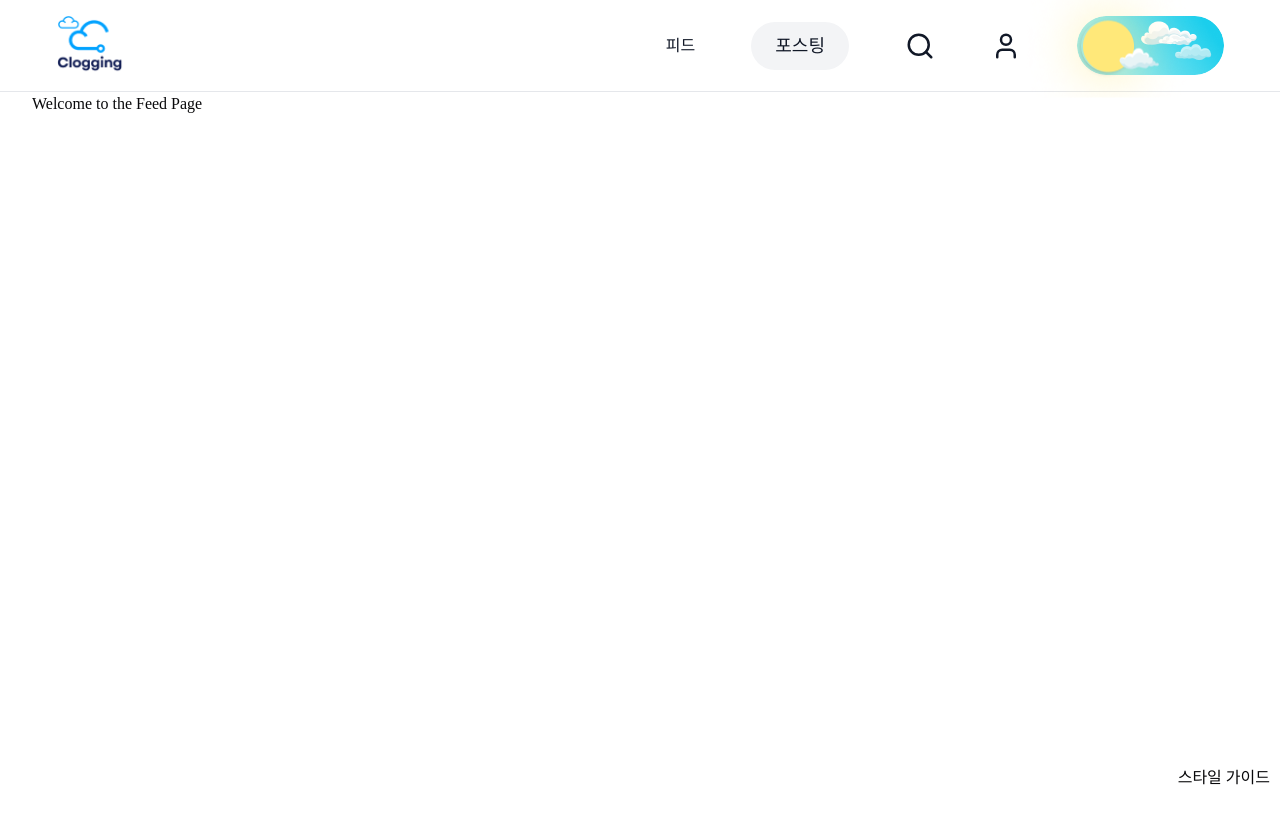
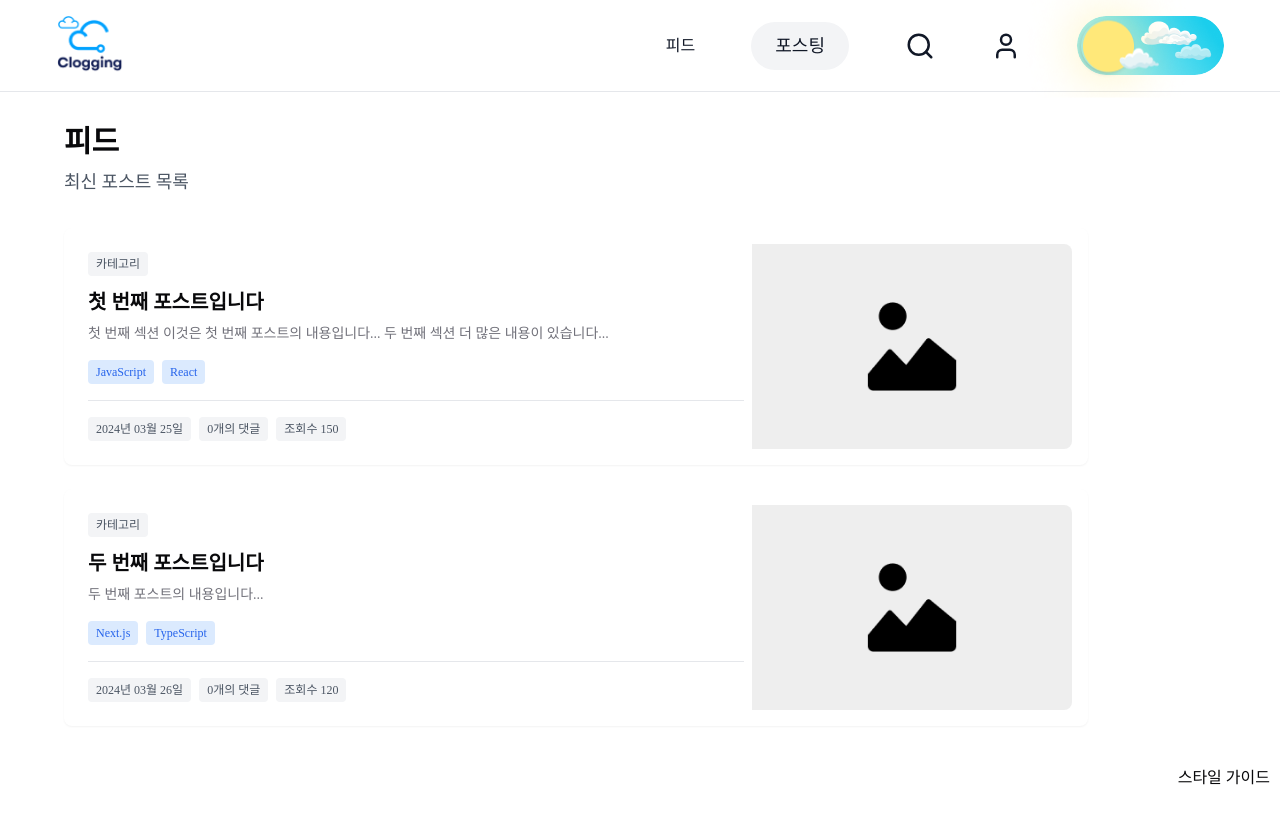
Before and after one commit to prgrms-fe-devcourse/NFE1_2_3_Clogging, a Next.js app in the folder clogging/: page /feed in a window 1280 px wide. Shown: the top 824 px of the page. Built offline with nearby package versions, Linux system fonts and the light colour scheme.

Commit message:
✨ Feat: 포스트 가로 컴포넌트 제작 #7

```diff
--- a/clogging/next.config.js
+++ b/clogging/next.config.js
@@ -1,12 +1,16 @@
 /** @type {import('next').NextConfig} */
 const nextConfig = {
   env: {
-    // 런타임에 사용할 환경 변수 명시
     NEXT_PUBLIC_API_URL: process.env.NEXT_PUBLIC_API_URL,
   },
-  // 환경 변수를 사용하는 도메인 허용
   images: {
-    domains: [process.env.NEXT_PUBLIC_API_URL],
+    remotePatterns: [
+      {
+        protocol: 'https',
+        hostname: '**',
+      },
+    ],
   },
 };
+
 export default nextConfig;
--- a/clogging/src/app/feed/page.tsx
+++ b/clogging/src/app/feed/page.tsx
@@ -1,14 +1,37 @@
 'use client';
 import { useTheme } from '@/contexts/ThemeContext';
+import { mockPosts } from '@/shared/api/mocks/posts';
+import HorizontalPostCard from '@/components/HorizontalPostCard/HorizontalPostCard';
 
 const FeedPage: React.FC = () => {
   const { isDarkMode } = useTheme();
+
   return (
     <div
-      className={`min-h-screen ${isDarkMode ? 'bg-gray-900 text-white' : 'bg-white'}`}
+      className={`min-h-screen ${
+        isDarkMode ? 'bg-gray-900 text-white' : 'bg-white'
+      }`}
     >
-      <h1>Welcome to the Feed Page</h1>
-      {/* 여기에 페이지의 다른 내용들을 추가하면 됩니다. */}
+      <div className="container mx-auto py-8">
+        {/* 헤더 영역 */}
+        <div className="mb-8">
+          <h1 className="text-3xl font-bold mb-2">피드</h1>
+          <p
+            className={`text-lg ${
+              isDarkMode ? 'text-gray-300' : 'text-gray-600'
+            }`}
+          >
+            최신 포스트 목록
+          </p>
+        </div>
+
+        {/* 포스트 목록 */}
+        <div className="space-y-6">
+          {mockPosts.map((post) => (
+            <HorizontalPostCard key={post.id} post={post} />
+          ))}
+        </div>
+      </div>
     </div>
   );
 };
--- /dev/null
+++ b/clogging/src/components/HorizontalPostCard/HorizontalPostCard.tsx
@@ -0,0 +1,83 @@
+import Link from 'next/link';
+import { Post } from '@/shared/types/post';
+import {
+  Card,
+  CardFooter,
+  CardTitle,
+  CardDescription,
+  CardContent,
+} from '@/components/ui/common/Card';
+import { Badge } from '@/components/ui/common/Badge';
+
+interface Props {
+  post: Post;
+}
+
+const HorizontalPostCard = ({ post }: Props) => {
+  const formatDate = (dateString: string) => {
+    return new Date(dateString)
+      .toLocaleDateString('ko-KR', {
+        year: 'numeric',
+        month: '2-digit',
+        day: '2-digit',
+      })
+      .replace(/\. /g, '.')
+      .replace('.', '년 ')
+      .replace('.', '월 ')
+      .replace('.', '일');
+  };
+
+  return (
+    <Link href={`/posts/${post.id}`} className="block max-w-5xl">
+      <Card className="overflow-hidden cursor-pointer transition-all duration-200 hover:shadow-lg hover:shadow-black/5 dark:hover:shadow-primary/20 dark:hover:border-primary/30">
+        {' '}
+        {/* overflow-hidden 추가 */}
+        <CardContent className="p-0">
+          <div className="flex">
+            <div className="flex-1 p-2">
+              {' '}
+              {/* 패딩 살짝 늘림 */}
+              <div className="flex flex-col gap-3 items-start justify-between mb-2">
+                <Badge variant="secondary">카테고리</Badge>
+                <CardTitle className="text-xl font-heading truncate w-full">
+                  {' '}
+                  {/* truncate로 한 줄 처리 */}
+                  {post.title}
+                </CardTitle>
+              </div>
+              <CardDescription className="text-sm text-muted-foreground mb-4 overflow-hidden line-clamp-2">
+                {post.content.replace(/[#*\n]/g, ' ').trim()}
+              </CardDescription>
+              <div className="flex gap-2 mb-4">
+                {post.tags.map((tag) => (
+                  <Badge key={tag}>{tag}</Badge>
+                ))}
+              </div>
+              <CardFooter className="justify-between px-0 pt-4 border-t">
+                <div className="flex gap-2">
+                  <Badge variant="secondary">
+                    {formatDate(post.createdAt)}
+                  </Badge>
+                  <Badge variant="secondary">0개의 댓글</Badge>{' '}
+                  {/*목데이터 상에 댓글 카운트가 없어서 일단 0개로 설정*/}
+                  <Badge variant="secondary">조회수 {post.viewCount}</Badge>
+                </div>
+              </CardFooter>
+            </div>
+            <div className="w-80 relative rounded-r-lg overflow-hidden">
+              {' '}
+              {/* 오른쪽 radius 추가 */}
+              <img
+                src="/images/card-thumbnail.png"
+                alt="Featured"
+                className="absolute inset-0 w-full h-full object-cover"
+              />
+            </div>
+          </div>
+        </CardContent>
+      </Card>
+    </Link>
+  );
+};
+
+export default HorizontalPostCard;
--- a/clogging/src/components/PostCard/PostCard.tsx
+++ b/clogging/src/components/PostCard/PostCard.tsx
@@ -1,3 +1,4 @@
+import Link from 'next/link';
 import {
   Card,
   CardHeader,
@@ -25,12 +26,11 @@ interface Props {
 
 const PostCard = ({ post }: Props) => {
   return (
-    <Card className="transition-all duration-200 hover:shadow-md cursor-pointer min-w-[350px] border border-border/80 dark:border-border/5 overflow-hidden">
+    <Link href={`/posts/${post.id}`}>
+      <Card className="transition-all duration-200 hover:shadow-lg hover:shadow-black/5 dark:hover:shadow-primary/20 dark:hover:border-primary/30 min-w-[350px] border border-border/80 dark:border-border/5 overflow-hidden">
         <div>
           {/* 썸네일 영역 */}
           <CardContent className="-mt-6 -mx-6 mb-0">
-          {' '}
-          {/* negative margin으로 카드 가장자리까지 확장 */}
             <div className="relative aspect-[4/3] w-full bg-secondary overflow-hidden">
               <img
                 src={post.thumbnailUrl}
@@ -40,9 +40,7 @@ const PostCard = ({ post }: Props) => {
             </div>
           </CardContent>
 
-        <div className="p-1 pt-4 ">
-          {' '}
-          {/* 내용물을 감싸는 div에 패딩 추가 */}
+          <div className="p-1 pt-4">
             <CardHeader className="flex flex-col items-start space-y-2 px-0">
               <CardTitle className="text-xl font-heading line-clamp-1">
                 {post.title}
@@ -61,6 +59,7 @@ const PostCard = ({ post }: Props) => {
           </div>
         </div>
       </Card>
+    </Link>
   );
 };
 
```
Also changed, not shown: 1 other file (tests, documents, lock files or other folders). Lines whose indentation alone changed are shown as unchanged.
